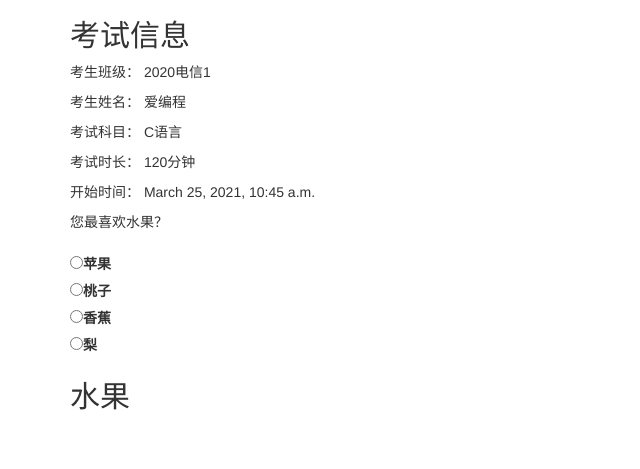
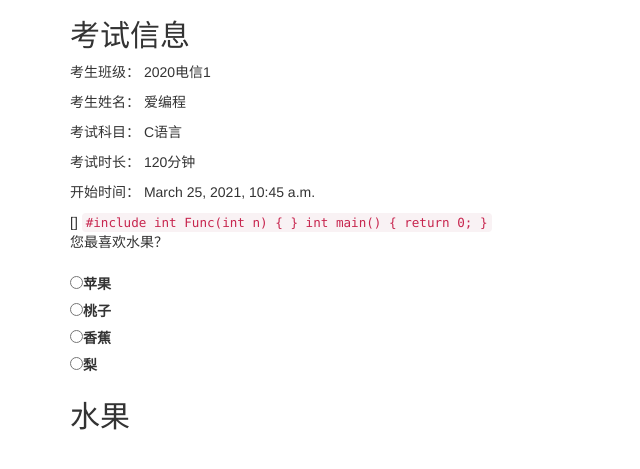
Before and after one commit to tanglw2020/exam-c, a Django app: page /c/exampage/4 in a window 1280 px wide. Shown: the part 51-520 px from the top of the page, without its empty margins (0-640 px from the left). Run offline with Django 3.2, Linux system fonts and the light colour scheme; data comes from the database, SQL or seed files in the repository; both versions use the stored data as it was after the commit; some libraries are stand-ins or nearby versions.

Commit message:
feat: add xxx

```diff
--- a/exam_c/templates/exam_c/exam_page.html
+++ b/exam_c/templates/exam_c/exam_page.html
@@ -68,18 +68,33 @@
     </div>
   </nav>
 
+
+
   <div class="container">
 
     <div class="card" style="width: 60%;">
       <div class="card-body">
         <h2 class="card-title">考试信息</h2>
-        <p >考生班级： {{ student.class_name }}</p>
-        <p >考生姓名： {{ student.student_name }}</p>
-        <p >考试科目： {{ exam.exam_type_ }} </p>
-        <p >考试时长： {{ exam.period_ }} </p>
-        <p >开始时间： {{ exam_page.start_time }} </p>
+        <p>考生班级： {{ student.class_name }}</p>
+        <p>考生姓名： {{ student.student_name }}</p>
+        <p>考试科目： {{ exam.exam_type_ }} </p>
+        <p>考试时长： {{ exam.period_ }} </p>
+        <p>开始时间： {{ exam_page.start_time }} </p>
       </div>
     </div>
+
+    {{ choice_questions }}
+
+    <code class='c'>
+      #include <stdio.h>
+        int Func(int n)
+        {
+        }
+        int main()
+        {
+        return 0;
+        }
+    </code>
 
     <div class="row">
 
--- a/exam_c/views.py
+++ b/exam_c/views.py
@@ -27,10 +27,16 @@
 
     exam = exam_page.exam
     student = exam_page.student
+    choice_question_ids = [int(x) for x in exam_page.choice_questions.split(',') if len(x)]
+    choice_questions = []
+    for i in choice_question_ids:
+        choice_questions.append(ChoiceQuestion.objects.get(pk=i))
+
     context = {
         'exam': exam,
         'student': student,
         'exam_page': exam_page,
+        'choice_questions': choice_questions
         }
     return render(request, 'exam_c/exam_page.html', context)
 
```
Also changed, not shown: db.sqlite3. Lines whose indentation alone changed are shown as unchanged.
